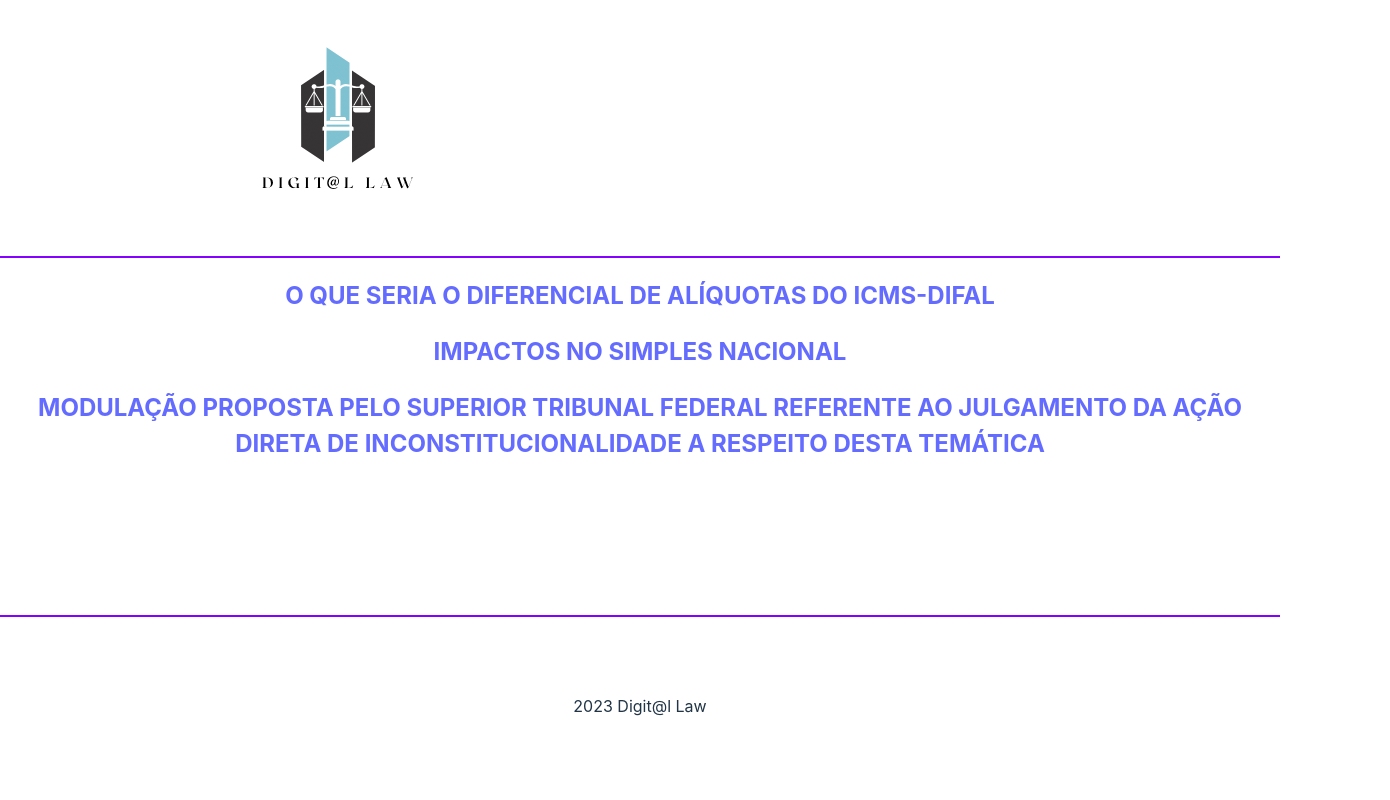
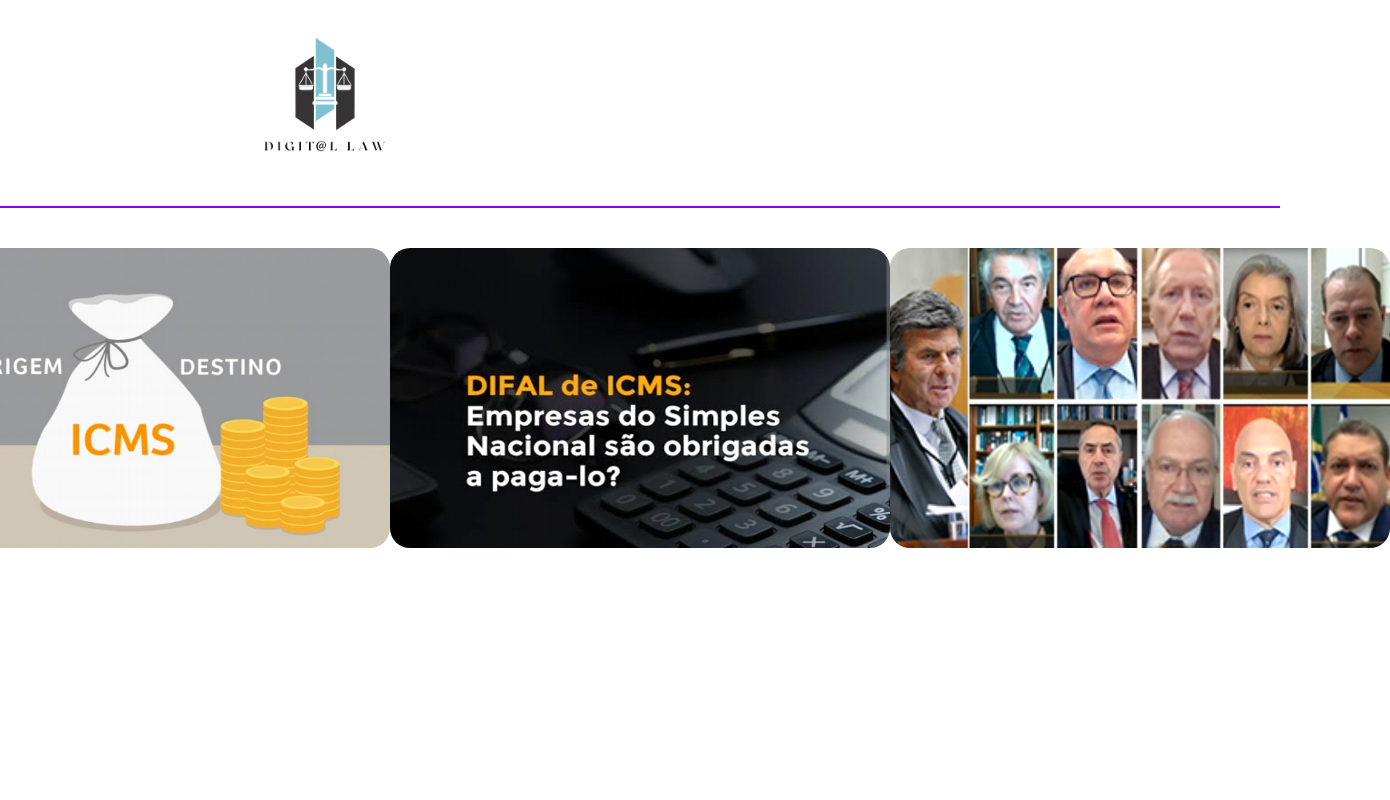
Before and after one commit to EsdrasThiago/digitallaw, a React (Vite) app: page /icsm in a window 1280 px wide. Shown: the top 800 px of the page, 1390 px wide, since content can reach past the window. Built offline with nearby package versions, Linux system fonts and the light colour scheme.

Commit message:
Criando CSS da Home, Pagina principal do ICSM e paginas individuais do ICSM

```diff
--- a/src/App.css
+++ b/src/App.css
@@ -82,8 +82,15 @@
 }
 
 .digital__icon {
-  width: 250px;
-  height: 250px;
+  width: 200px;
+  height: 200px;
+  transition: 1s;
+}
+
+.digital__icon:hover {
+  width: 210px;
+  height: 210px;
+  transition: 1s;
 }
 
 .main__game {
@@ -104,6 +111,7 @@
   width: 50px;
   height: 50px;
   transition: 1s;
+  cursor: pointer;
 }
 
 .main__icsm {
@@ -119,6 +127,94 @@
   margin-top: 20px;
 }
 
+.main__icsm img {
+  border-radius: 25px;
+}
+
+.icsm__link {
+  margin-top: 40px;
+  width: 40vw;
+  color: white;
+}
+
+.icsm__link h2 {
+  width: 500px;
+  font-size: 20px;
+  margin: auto;
+  transition: 2s;
+}
+
+.icsm__link:hover h2 {
+  color: white;
+  font-size: 20.5px;
+  transition: 2s;
+}
+
+.icsm__link img {
+  width: 500px;
+  height: 300px;
+  border-radius: 20px;
+}
+
+.flex {
+  display: flex;
+  justify-content: center;
+  width: 100vw;
+}
+
+.underline {
+  opacity: 100%;
+  width: 500px;
+  animation-name: underline-animation;
+  animation-duration: 1s;
+}
+
+.underline:hover {
+  background-color: white;
+}
+
+.left__button {
+  position: fixed;
+  top: 90vh;
+  width: 240px;
+  left: 10px;
+  z-index: 1;
+  /* border: solid rgb(0, 0, 0); */
+  color: white;
+  background-color: #1a1a1a;;
+  border-radius: 25px;
+  transition: 1s;
+}
+
+.right__button {
+  position: fixed;
+  top: 90vh;
+  width: 240px;
+  left: 85vw;
+  z-index: 1;
+  /* border: solid rgb(0, 0, 0); */
+  color: white;
+  background-color: #1a1a1a;;
+  border-radius: 25px;
+  transition: 1s;
+}
+
+.coming__class {
+  animation-name: coming;
+  animation-duration: 2s;
+}
+
+@keyframes underline-animation {
+  from {
+    opacity: 0%;
+    width: 0px;
+  }
+  to {
+    opacity: 100%;
+    width: 500px;
+  }
+}
+
 @keyframes coming {
   from {
     opacity: 0%;
--- a/src/Icms/DiferencialIcms.jsx
+++ b/src/Icms/DiferencialIcms.jsx
@@ -27,8 +27,8 @@ function DiferencialIcms() {
         pois acabavam recebendo todo o ICMS das operações interestaduais destinadas
         a não-contribuintes.
       </p>
-      <Link to="/icsmimpactos"><h2>Próxima Matéria</h2></Link>
       </div>
+      <Link to="/icsmimpactos" className="right__button"><h2>Próxima Matéria</h2></Link>
       <Footer />
     </div>
   )
--- a/src/Icms/ImpactosSimples.jsx
+++ b/src/Icms/ImpactosSimples.jsx
@@ -6,7 +6,7 @@ import impactoIMG from "../images/impactosIMG.png"
 function ImpactosSimples() {
 
   return (
-    <div>
+    <div className="box">
       <Header />
       <div className="main__icsm">
       <img src={impactoIMG} alt="Difal de ICMS: Empresas do Simples Nacional sao obrigadas a paga-lo?"/>
@@ -15,9 +15,9 @@ function ImpactosSimples() {
         tributos, simplificando declarações, entre outras facilidades, e desta forma, incentivar o empreendedorismo no país.</p>
       <p>Por ser um regime de tratamento tributário diferenciado e favorecido, com recolhimento unificado,
         o DIFAL já estaria incluso no cálculo, assim como outros impostos devidos.</p>
-        <Link to="/icsmdiferencial"><h2>Matéria Anterior</h2></Link>
-        <Link to="/icsmmodulacao"><h2>Próxima Matéria</h2></Link>
-        </ div>
+        </div>
+        <Link to="/icsmdiferencial" className="left__button"><h2>Matéria Anterior</h2></Link>
+        <Link to="/icsmmodulacao" className="right__button"><h2>Próxima Matéria</h2></Link>
       <Footer />
     </div>
   )
--- a/src/Icms/ModulacaoProposta.jsx
+++ b/src/Icms/ModulacaoProposta.jsx
@@ -29,7 +29,7 @@ function ModulacaoProposta() {
         Ficam afastadas da modulação as ações judiciais em curso sobre a questão.</p>
       <GameButton />
       </div>
-      <Link to="/icsmimpactos"><h2>Matéria Anterior</h2></Link>
+      <Link to="/icsmimpactos" className="left__button"><h2>Matéria Anterior</h2></Link>
       <Footer />
     </div>
   )
--- /dev/null
+++ b/src/components/IcsmLink.jsx
@@ -0,0 +1,18 @@
+import { Link } from "react-router-dom"
+// import modulacaoIMG from "../images/modulacaoIMG.png"
+// import impactoIMG from "../images/impactosIMG.png"
+import diferencialIMG from "../images/diferencialIMG.png";
+
+function IcsmLink() {
+  return (
+    <Link to="icsm" className="icsm__link">
+        <img src={diferencialIMG} alt="Saco de dinheiro escrito ICMS"/>
+        <h2>PRINCIPAIS MUDANÇAS PROVOCADAS PELA EMENDA CONSTITUCIONAL 87/2015 REFERENTES AO DIFERENCIAL DE ALÍQUOTAS DO ICMS-DIFAL</h2>
+        {/* <img src={impactoIMG} alt="Difal de ICMS: Empresas do Simples Nacional sao obrigadas a paga-lo?"/> */}
+        {/* <img src={modulacaoIMG} alt="Diversas pessoas"/> */}
+        <hr className="underline" />
+      </Link>
+  )
+}
+
+export default IcsmLink
--- a/src/index.css
+++ b/src/index.css
@@ -28,6 +28,7 @@ body {
   display: flex;
   place-items: center;
   min-width: 320px;
+  overflow-x: hidden;
   /* min-height: 100vh; */
 }
 
--- a/src/pages/Home.jsx
+++ b/src/pages/Home.jsx
@@ -1,19 +1,16 @@
 
 import Header from "../components/Header"
 import Footer from "../components/Footer"
-import GameButton from "../components/GameButton"
-import { Link } from "react-router-dom"
+import IcsmLink from "../components/IcsmLink"
 
 function Home() {
 
   return (
     <div>
       <Header />
-      <h1>Home</h1>
-      <Link to="icsm">
-        <h2>PRINCIPAIS MUDANÇAS PROVOCADAS PELA EMENDA CONSTITUCIONAL 87/2015 REFERENTES AO DIFERENCIAL DE ALÍQUOTAS DO ICMS-DIFAL</h2>
-      </Link>
-      <GameButton />
+      <div className="flex">
+        <IcsmLink />
+      </div>
       <Footer />
     </div>
   )
--- a/src/pages/Icms.jsx
+++ b/src/pages/Icms.jsx
@@ -1,21 +1,29 @@
 import { Link } from "react-router-dom"
 import Header from "../components/Header"
 import Footer from "../components/Footer"
+import diferencialIMG from "../images/diferencialIMG.png";
+import impactoIMG from "../images/impactosIMG.png"
+import modulacaoIMG from "../images/modulacaoIMG.png"
 
 function Icms() {
 
   return (
     <div>
       <Header />
-      <Link to="/icsmdiferencial">
+      <div className="flex coming__class">
+        <Link to="/icsmdiferencial" className="icsm__link">
+          <img src={diferencialIMG} alt="Saco de dinheiro escrito ICMS"/>
           <h2>O QUE SERIA O DIFERENCIAL DE ALÍQUOTAS DO ICMS-DIFAL</h2>
         </Link>
-      <Link to="/icsmimpactos">
+        <Link to="/icsmimpactos" className="icsm__link">
+          <img src={impactoIMG} alt="Difal de ICMS: Empresas do Simples Nacional sao obrigadas a paga-lo?"/>
           <h2>IMPACTOS NO SIMPLES NACIONAL</h2>
         </Link>
-      <Link to="/icsmmodulacao">
+        <Link to="/icsmmodulacao" className="icsm__link">
+          <img src={modulacaoIMG} alt="Diversas pessoas"/>
           <h2>MODULAÇÃO PROPOSTA PELO SUPERIOR TRIBUNAL FEDERAL REFERENTE AO JULGAMENTO DA AÇÃO DIRETA DE INCONSTITUCIONALIDADE A RESPEITO DESTA TEMÁTICA</h2>
         </Link>
+      </div>
       <Footer />
     </div>
   )
```
Lines whose indentation alone changed are shown as unchanged.
